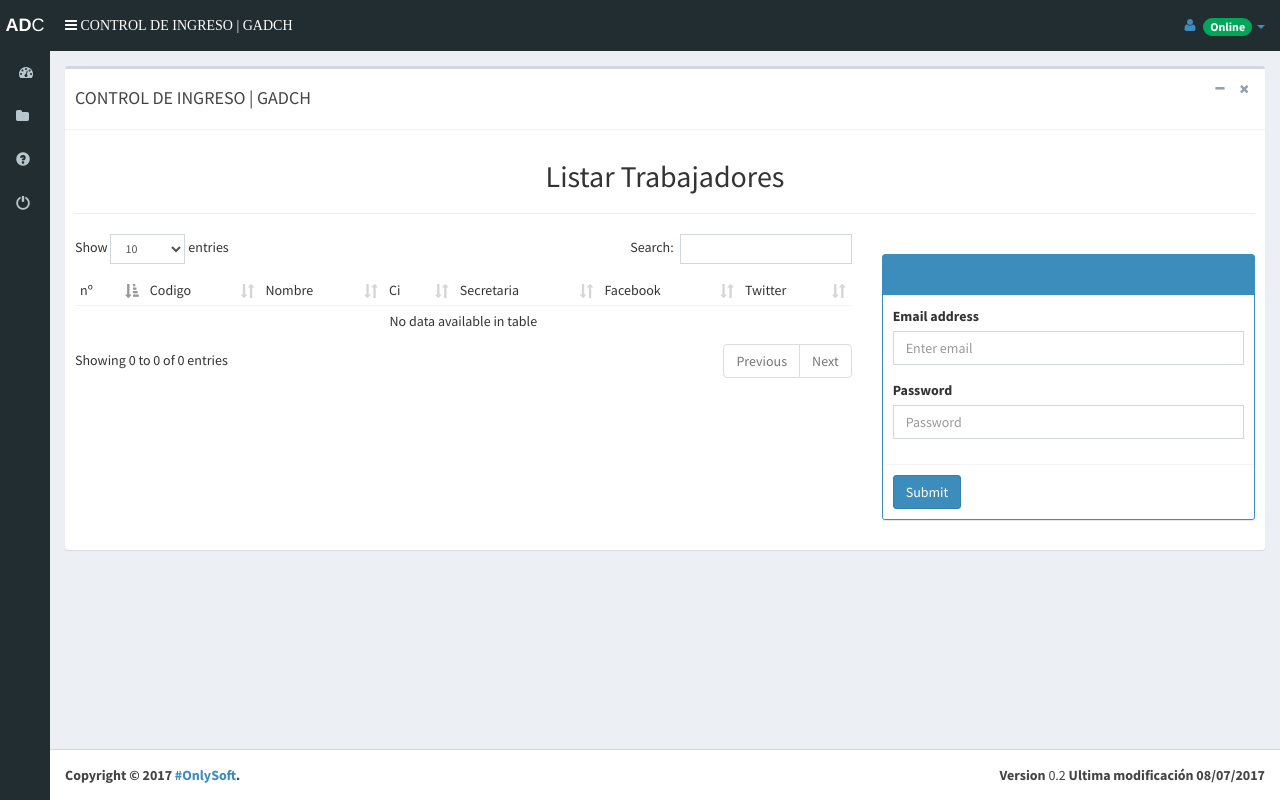
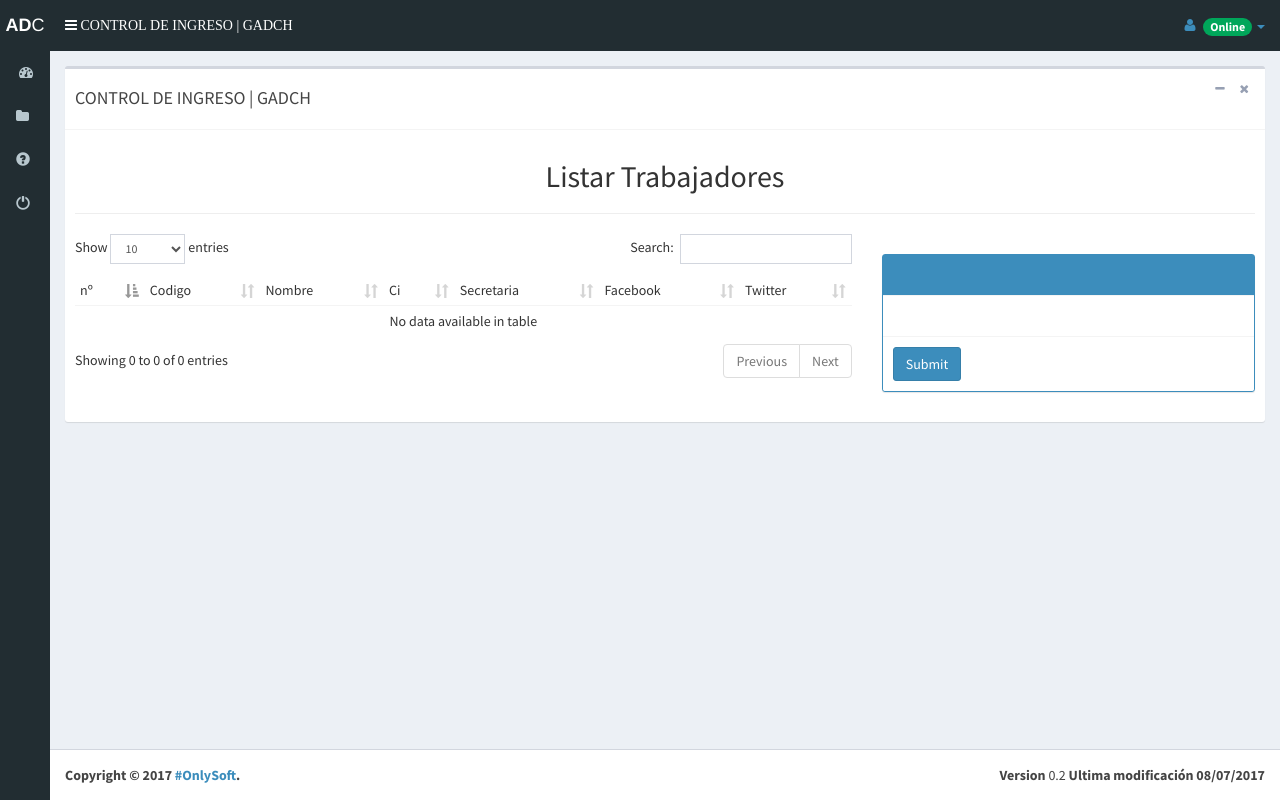
Before and after one commit to veypirata/gadch, a CodeIgniter app: the page made by application/views/admin/admin_funcionario.php in a window 1280 px wide. Run offline with CodeIgniter, Linux system fonts and the light colour scheme; data that the repository does not hold is empty.

Commit message:
dia 2
29-09

```diff
--- a/application/views/admin/admin_funcionario.php
+++ b/application/views/admin/admin_funcionario.php
@@ -57,19 +57,12 @@ include'inc/include.php';
                                     </div>
                                     <form role="form">
                                       <div class="box-body">
-                                        <div class="form-group">
-                                          <label for="exampleInputEmail1">Email address</label>
-                                          <input type="email" class="form-control" id="exampleInputEmail1" placeholder="Enter email">
-                                        </div>
-                                        <div class="form-group">
-                                          <label for="exampleInputPassword1">Password</label>
-                                          <input type="password" class="form-control" id="exampleInputPassword1" placeholder="Password">
-                                        </div>
+
 
                                         <div class="cuentas" id="cuentas">
 
                                         </div>
-
+<label for=""></label>
                                       </div>
                                       <!-- /.box-body -->
 
--- a/application/views/admin/inc/header.php
+++ b/application/views/admin/inc/header.php
@@ -26,3 +26,12 @@
 <!-- imagen de la administracion -->
     <link rel="apple-touch-icon" href="img/apple-touch-icon.png">
     <link rel="shortcut icon" href="img/favicon.ico">
+    <style media="screen">
+      #facebook{
+        background-color: #3c8dbc;
+        color: #ffffff;
+      }
+      .facebook{
+        background-color: #3c8dbc;
+      }
+    </style>
--- a/application/views/gadch_alerta.php
+++ b/application/views/gadch_alerta.php
@@ -64,7 +64,7 @@
         <div class="col-md-5">
           <div class="box box-primary">
               <div class="box-header with-border">
-                  <h3 class="box-title">Historial del Mes Total :   <?php
+                  <h3 class="box-title">Historial del Mes   <?php
 
                   $aprobados=$db_default->query("SELECT * FROM permisos p inner join trabajadores t on p.id_funcionario = t.id_c WHERE id_inmediato_superior='$id_user' and (estado_p='1' or estado_p='2')  and MONTH(fecha_registro_p) = '$mes_actual' AND YEAR(fecha_registro_p) = '$anio_actual' ORDER BY p.fecha_revision_p DESC");
 
--- a/assets/js/admin/listar_funcionario.js
+++ b/assets/js/admin/listar_funcionario.js
@@ -44,9 +44,37 @@ $("body").on("click","#listar_redes  #facebook",function(event){
   },
   function(data){
     var fb = JSON.parse(data);
+    $('#cuentas').html(
+      '<label for="">'+nombre+'</label>'
+    );
     $.each(fb,function(i,items){
         $('#cuentas').append(
-      '<a href="'+items.url_facebook+'"  class="btn btn-block btn-primary btn-xs"> Ir a Cueta '+n+'</a>'
+
+
+      '<div class="col-md-12">'+
+                   '<div id="facebook">'+
+                       '<div class="panel-heading">'+
+                          ' <div class="row">'+
+                              ' <div class="col-xs-3">'+
+                                   '<i class="fa fa-facebook fa-5x"></i>'+
+                               '</div>'+
+                               '<div class="col-xs-9 text-right">'+
+                                 ' <div>Amigos De Facebook</div>'+
+                                  ' <div class="huge">'+items.amigos_facebook+'</div>'+
+
+                              ' </div>'+
+                          ' </div>'+
+                       '</div>'+
+                      ' <a href="'+items.url_facebook+'" target="_blank" data-toggle="tooltip" data-placement="bottom" title="'+items.url_facebook+'">'+
+                          ' <div class="panel-footer">'+
+                              ' <span class="pull-left">Ir a Cueta '+n+'</span>'+
+                              ' <span class="pull-right"><i class="fa fa-arrow-circle-right"></i></span>'+
+                              ' <div class="clearfix"></div>'+
+                          ' </div>'+
+                      ' </a>'+
+                  ' </div>'+
+               '</div>'
+
     );
     n++;
     });
@@ -56,6 +84,7 @@ $("body").on("click","#listar_redes  #facebook",function(event){
 });
 
 $("body").on("click","#listar_redes #twitter ",function(event){
+  var n=1;
   $('#cuentas',).empty();
   $('#titulo',).empty();
   $('#titulo').append('Twitter');
@@ -73,8 +102,36 @@ $("body").on("click","#listar_redes #twitter ",function(event){
     var tw = JSON.parse(data);
     $.each(tw,function(i,items){
         $('#cuentas').append(
-      '<a href="'+items.cuenta_twitter+'" class="btn btn-block btn-info btn-xs">Ir a Cuenta</a><br><br>'
+
+
+            '<div class="col-md-12">'+
+                         '<div class="panel panel-info">'+
+                             '<div class="panel-heading">'+
+                                ' <div class="row">'+
+                                    ' <div class="col-xs-3">'+
+                                         '<i class="fa fa-twitter fa-5x"></i>'+
+                                     '</div>'+
+                                     '<div class="col-xs-9 text-right">'+
+
+                                        ' <div class="huge">Tweets <i class="fa fa-arrow-circle-right"></i> '+items.tweets_twitter+'</div>'+
+                                        ' <div class="huge">Siguiendo <i class="fa fa-arrow-circle-right"></i>  '+items.siguiendo_twitter+'</div>'+
+                                        ' <div class="huge">Seguidores  <i class="fa fa-arrow-circle-right"></i> '+items.seguidores_twitter+'</div>'+
+                                        ' <div class="huge">Me Gusta <i class="fa fa-arrow-circle-right"></i>  '+items.me_gusta_twitter+'</div>'+
+
+                                    ' </div>'+
+                                ' </div>'+
+                             '</div>'+
+                            ' <a href="https://www.twitter.com/'+items.cuenta_twitter+'" target="_blank" data-toggle="tooltip" data-placement="bottom" title="'+items.cuenta_twitter+'">'+
+                                ' <div class="panel-footer">'+
+                                    ' <span class="pull-left">Ir a Cueta '+n+'</span>'+
+                                    ' <span class="pull-right"><i class="fa fa-arrow-circle-right"></i></span>'+
+                                    ' <div class="clearfix"></div>'+
+                                ' </div>'+
+                            ' </a>'+
+                        ' </div>'+
+                     '</div>'
     );
+    n++
     });
 
 
```
